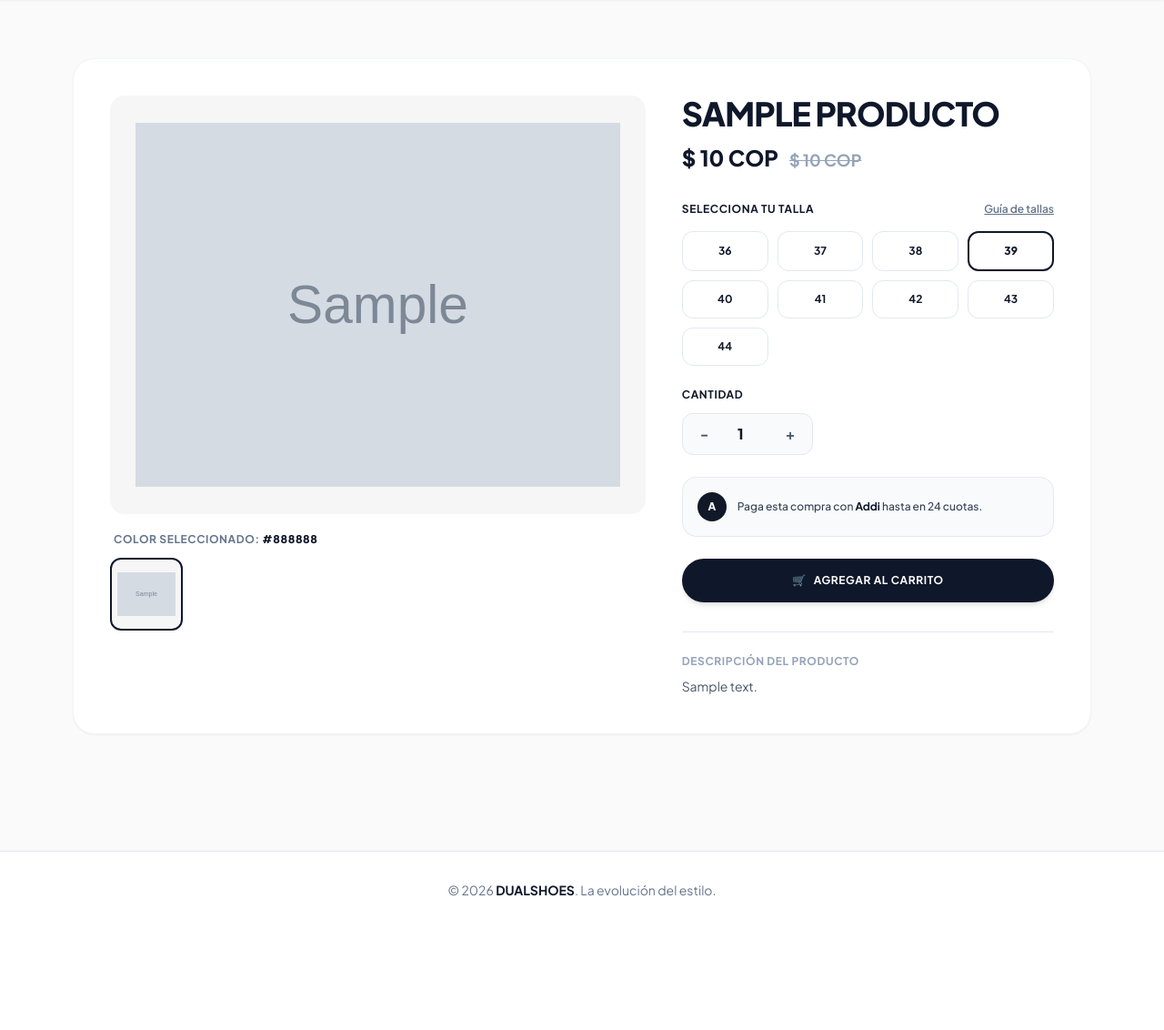
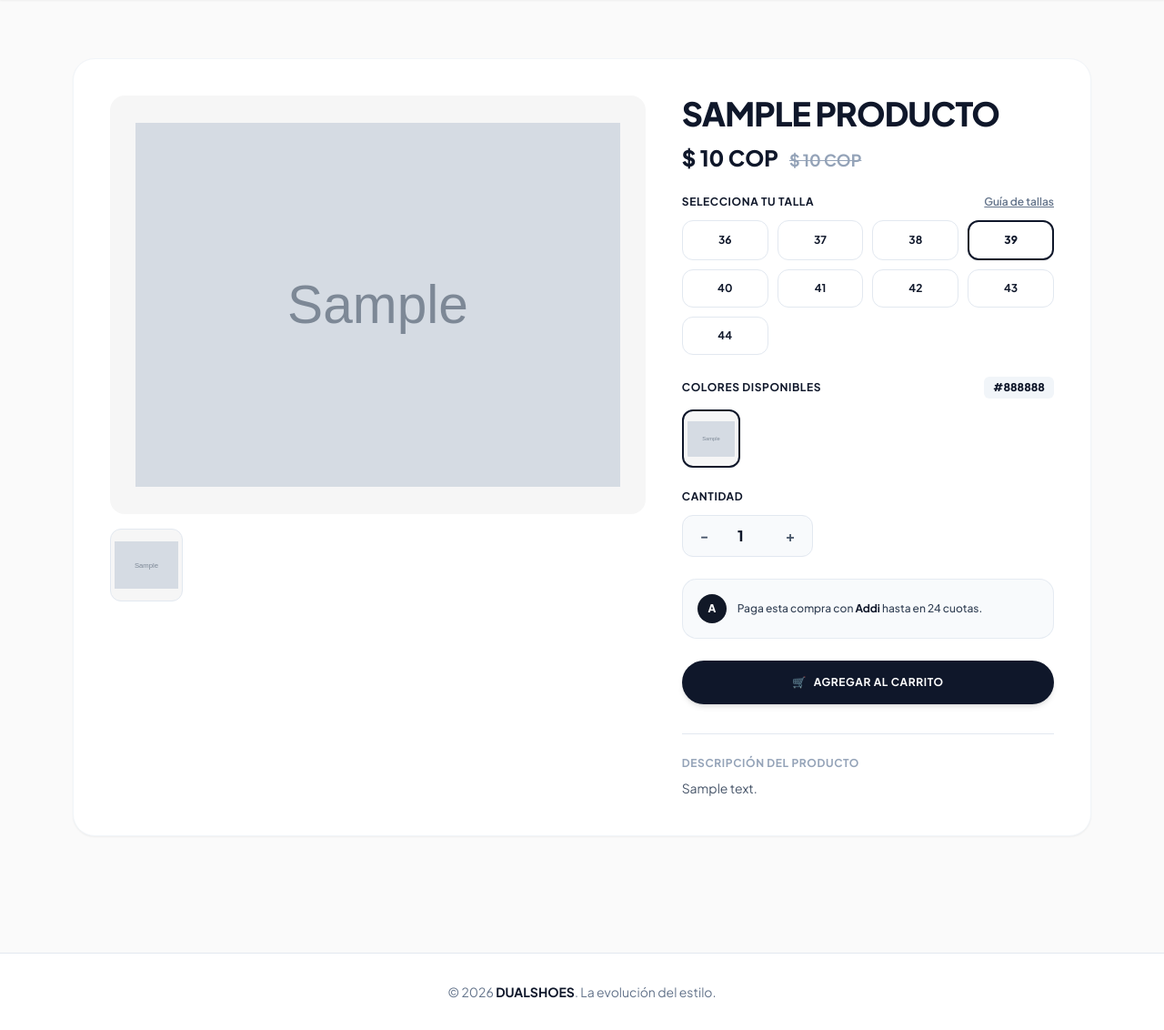
Before and after one commit to julianhenao01-design/tienda_deportiva, a Django app: a page that uses tienda/templates/tienda/detalle.html in a window 1280 px wide. Shown: the part 71-1203 px from the top of the page at 91% size. Before the commit the page ends 1056 px from the top, so only its background shows below. Run offline with Django 5.2, Linux system fonts and the light colour scheme; tables that the repository leaves empty hold one stand-in row (values such as "Sample post"); grey boxes marked "Sample" are stand-in pictures; some libraries are stand-ins or nearby versions.

Commit message:
feat: seleccion de colores con miniaturas dinamicas estilo Adidas

```diff
--- a/tienda/templates/tienda/detalle.html
+++ b/tienda/templates/tienda/detalle.html
@@ -8,8 +8,8 @@
     <div class="bg-white rounded-3xl p-6 md:p-10 shadow-sm border border-slate-100">
         <div class="grid grid-cols-1 lg:grid-cols-12 gap-10">
 
-            <!-- COLUMNA IZQUIERDA: GALERÍA Y VISOR PRINCIPAL -->
-            <div class="lg:col-span-7 space-y-5">
+            <!-- COLUMNA IZQUIERDA: VISOR PRINCIPAL Y GALERÍA COMPLETA -->
+            <div class="lg:col-span-7 space-y-4">
                 {% if producto.imagenes.all %}
                 <!-- Visor Principal de Foto -->
                 <div class="bg-[#F6F6F6] rounded-2xl p-6 flex items-center justify-center min-h-[380px] md:min-h-[460px] relative overflow-hidden group">
@@ -19,34 +19,16 @@
                          class="max-h-[400px] w-full object-contain transition-all duration-300 transform group-hover:scale-105">
                 </div>
 
-                <!-- SELECTOR VISUAL DE COLORES / ESTILOS -->
-                <div>
-                    <!-- Indicador del Nombre del Color Seleccionado -->
-                    <div class="flex items-center justify-between mb-3 px-1">
-                        <span class="text-xs font-bold uppercase tracking-wider text-slate-500">
-                            Color seleccionado:
-                            <strong id="color-label" class="text-slate-900 font-extrabold">
-                                {{ imagen_inicial.color_nombre|default:"Único / Estándar" }}
-                            </strong>
-                        </span>
+                <!-- Galería de fotos / Muestras adicionales -->
+                <div class="flex gap-2.5 overflow-x-auto pb-2 custom-scrollbar justify-start">
+                    {% for img in producto.imagenes.all %}
+                    <div class="w-20 h-20 bg-[#F6F6F6] rounded-xl border border-slate-200 p-1 flex-shrink-0">
+                        <img src="{{ img.imagen.url }}" class="w-full h-full object-contain rounded-lg">
                     </div>
-
-                    <!-- Miniaturas / Carrusel de Selección -->
-                    <div class="flex gap-3 overflow-x-auto pb-2 custom-scrollbar justify-start">
-                        {% for img in producto.imagenes.all %}
-                        <button type="button"
-                                data-img-id="{{ img.id }}"
-                                data-color-nombre="{{ img.color_nombre|default:'' }}"
-                                onclick="seleccionarImagen(this, '{{ img.imagen.url }}');"
-                                class="thumb-btn w-20 h-20 bg-[#F6F6F6] rounded-xl border-2 {% if img.id == imagen_inicial.id %}border-slate-900 shadow-sm{% else %}border-transparent hover:border-slate-300{% endif %} p-1.5 flex-shrink-0 transition-all duration-200 group relative">
-                            <img src="{{ img.imagen.url }}" class="w-full h-full object-contain rounded-lg">
-                        </button>
-                        {% endfor %}
-                    </div>
+                    {% endfor %}
                 </div>
 
                 {% elif producto.imagen_principal %}
-                <!-- Caso alternativo: Imagen Principal sin lista de fotos -->
                 <div class="bg-[#F6F6F6] rounded-2xl p-6 flex items-center justify-center min-h-[380px] md:min-h-[460px]">
                     <img src="{{ producto.imagen_principal.url }}"
                          alt="{{ producto.nombre }}"
@@ -59,7 +41,7 @@
                 {% endif %}
             </div>
 
-            <!-- COLUMNA DERECHA: INFORMACIÓN Y TALLAS -->
+            <!-- COLUMNA DERECHA: INFORMACIÓN, TALLAS Y SELECCIÓN DE COLOR -->
             <div class="lg:col-span-5 flex flex-col justify-between space-y-6">
                 <div>
                     <!-- Título y Precio -->
@@ -67,7 +49,7 @@
                         {{ producto.nombre }}
                     </h1>
 
-                    <div class="flex items-baseline gap-3 mb-8">
+                    <div class="flex items-baseline gap-3 mb-6">
                         {% if producto.precio_oferta %}
                         <span class="text-2xl font-black text-slate-900">$ {{ producto.precio_oferta|floatformat:0|intcomma }} COP</span>
                         <span class="text-lg font-bold text-slate-400 line-through">$ {{ producto.precio_regular|floatformat:0|intcomma }} COP</span>
@@ -80,15 +62,15 @@
                     <form action="{% url 'tienda:agregar_al_carrito' producto.id %}" method="POST" id="form-carrito" class="space-y-6">
                         {% csrf_token %}
 
-                        <!-- Inputs Ocultos enviando Talla y la Foto exacta al Backend -->
+                        <!-- Inputs Ocultos -->
                         <input type="hidden" name="talla" id="talla_input" value="39">
                         {% if producto.imagenes.all %}
                         <input type="hidden" name="imagen_id" id="imagen_id_input" value="{{ imagen_inicial.id }}">
                         {% endif %}
 
-                        <!-- SELECTOR DE TALLA -->
+                        <!-- 1. SELECTOR DE TALLA -->
                         <div>
-                            <div class="flex items-center justify-between mb-4">
+                            <div class="flex items-center justify-between mb-3">
                                 <label class="font-bold text-slate-900 text-xs uppercase tracking-wider">
                                     Selecciona tu Talla
                                 </label>
@@ -101,7 +83,6 @@
                                 <button type="button" data-talla="36" class="btn-talla border border-slate-200 bg-white rounded-xl py-3 text-xs font-bold text-slate-900 hover:border-slate-900 transition-all">36</button>
                                 <button type="button" data-talla="37" class="btn-talla border border-slate-200 bg-white rounded-xl py-3 text-xs font-bold text-slate-900 hover:border-slate-900 transition-all">37</button>
                                 <button type="button" data-talla="38" class="btn-talla border border-slate-200 bg-white rounded-xl py-3 text-xs font-bold text-slate-900 hover:border-slate-900 transition-all">38</button>
-                                <!-- Talla 39 preseleccionada -->
                                 <button type="button" data-talla="39" class="btn-talla border-2 border-slate-900 bg-white rounded-xl py-3 text-xs font-black text-slate-900 shadow-sm transition-all">39</button>
                                 <button type="button" data-talla="40" class="btn-talla border border-slate-200 bg-white rounded-xl py-3 text-xs font-bold text-slate-900 hover:border-slate-900 transition-all">40</button>
                                 <button type="button" data-talla="41" class="btn-talla border border-slate-200 bg-white rounded-xl py-3 text-xs font-bold text-slate-900 hover:border-slate-900 transition-all">41</button>
@@ -111,7 +92,33 @@
                             </div>
                         </div>
 
-                        <!-- SELECTOR DE CANTIDAD -->
+                        <!-- 2. SELECTOR DE COLOR (Ubicado JUSTO DEBAJO de las tallas) -->
+                        {% if producto.imagenes.all %}
+                        <div>
+                            <div class="flex items-center justify-between mb-3">
+                                <label class="font-bold text-slate-900 text-xs uppercase tracking-wider">
+                                    Colores Disponibles
+                                </label>
+                                <span id="color-label" class="text-xs font-extrabold text-slate-900 bg-slate-100 px-2.5 py-1 rounded-md">
+                                    {{ imagen_inicial.color_nombre|default:"Estándar" }}
+                                </span>
+                            </div>
+
+                            <div class="flex flex-wrap gap-2.5">
+                                {% for img in producto.imagenes.all %}
+                                <button type="button"
+                                        data-img-id="{{ img.id }}"
+                                        data-color-nombre="{{ img.color_nombre|default:'' }}"
+                                        onclick="seleccionarImagen(this, '{{ img.imagen.url }}');"
+                                        class="thumb-btn w-16 h-16 bg-[#F6F6F6] rounded-xl border-2 {% if img.id == imagen_inicial.id %}border-slate-900 shadow-sm{% else %}border-transparent hover:border-slate-300{% endif %} p-1 transition-all duration-200">
+                                    <img src="{{ img.imagen.url }}" class="w-full h-full object-contain rounded-lg">
+                                </button>
+                                {% endfor %}
+                            </div>
+                        </div>
+                        {% endif %}
+
+                        <!-- 3. SELECTOR DE CANTIDAD -->
                         <div>
                             <label class="font-bold text-slate-900 text-xs uppercase tracking-wider block mb-3">
                                 Cantidad
@@ -123,7 +130,7 @@
                             </div>
                         </div>
 
-                        <!-- Banner Crédito Addi -->
+                        <!-- Banner Addi -->
                         <div class="bg-slate-50 border border-slate-200/80 rounded-2xl p-4 flex items-center gap-3">
                             <div class="w-8 h-8 rounded-full bg-[#111827] text-white font-black text-xs flex items-center justify-center flex-shrink-0">
                                 A
@@ -158,7 +165,7 @@
 
 <script>
     document.addEventListener('DOMContentLoaded', function() {
-        // --- LÓGICA DE SELECCIÓN DE TALLA ---
+        // --- SELECCIÓN DE TALLA ---
         const botonesTalla = document.querySelectorAll('.btn-talla');
         const inputTalla = document.getElementById('talla_input');
 
@@ -176,7 +183,7 @@
             });
         });
 
-        // --- LÓGICA DE CANTIDAD ---
+        // --- CANTIDAD ---
         const btnDisminuir = document.getElementById('btn-disminuir');
         const btnAumentar = document.getElementById('btn-aumentar');
         const cantidadInput = document.getElementById('cantidad_input');
@@ -198,15 +205,15 @@
         }
     });
 
-    // --- LÓGICA DE SELECCIÓN DE IMAGEN / COLOR ---
+    // --- SELECCIÓN DE COLOR / IMAGEN ---
     function seleccionarImagen(btn, url) {
-        // 1. Cambia la imagen principal en el visor
+        // 1. Cambiar la foto principal en el visor izquierdo
         const mainImage = document.getElementById('main-image');
         if (mainImage) {
             mainImage.src = url;
         }
 
-        // 2. Destaca borde en la miniatura seleccionada
+        // 2. Resaltar miniatura activa
         document.querySelectorAll('.thumb-btn').forEach(b => {
             b.classList.remove('border-slate-900', 'shadow-sm');
             b.classList.add('border-transparent');
@@ -215,18 +222,18 @@
         btn.classList.remove('border-transparent');
         btn.classList.add('border-slate-900', 'shadow-sm');
 
-        // 3. Actualiza el ID de la foto en el input oculto que va al backend
+        // 3. Pasar el ID al input oculto del formulario
         const imgId = btn.getAttribute('data-img-id');
         const imagenInput = document.getElementById('imagen_id_input');
         if (imagenInput) {
             imagenInput.value = imgId;
         }
 
-        // 4. Actualiza la etiqueta del nombre del color
+        // 4. Actualizar el nombre del color
         const colorNombre = btn.getAttribute('data-color-nombre');
         const colorLabel = document.getElementById('color-label');
         if (colorLabel) {
-            colorLabel.textContent = colorNombre ? colorNombre : 'Único / Estándar';
+            colorLabel.textContent = colorNombre ? colorNombre : 'Estándar';
         }
     }
 </script>
--- a/tienda/views.py
+++ b/tienda/views.py
@@ -34,7 +34,7 @@ def detalle_producto(request, slug):
     # Imagen principal o primera como inicial
     imagen_inicial = producto.imagenes.filter(es_principal=True).first() or producto.imagenes.first()
 
-    return render(request, 'tienda/detalle.html', {  # <-- Corregido a 'tienda/detalle.html'
+    return render(request, 'tienda/detalle.html', {
         'producto': producto,
         'imagenes': imagenes,
         'imagen_inicial': imagen_inicial,
@@ -51,10 +51,10 @@ def detalle_carrito(request):
 def agregar_al_carrito(request, producto_id):
     cart = Cart(request)
 
-    # 1. Capturamos la talla (39 por defecto si no viene)
+    # 1. Capturamos la talla
     talla = request.POST.get('talla', '39')
 
-    # 2. Capturamos la foto exacta seleccionada (aseguramos None si llega cadena vacía)
+    # 2. Capturamos la foto exacta seleccionada
     imagen_id = request.POST.get('imagen_id')
     if not imagen_id:
         imagen_id = None
@@ -72,6 +72,7 @@ def agregar_al_carrito(request, producto_id):
 
 
 def eliminar_del_carrito(request, item_key):
+    cart = Cart(request)  # <-- ¡CORREGIDO! Faltaba inicializar la sesión del carrito
     cart.remove(item_key)
     return redirect('tienda:detalle_carrito')
 
```
Also changed, not shown: tienda/cart.py (+7 -1 lines), tienda/templates/tienda/carrito.html (+21 -7 lines).
